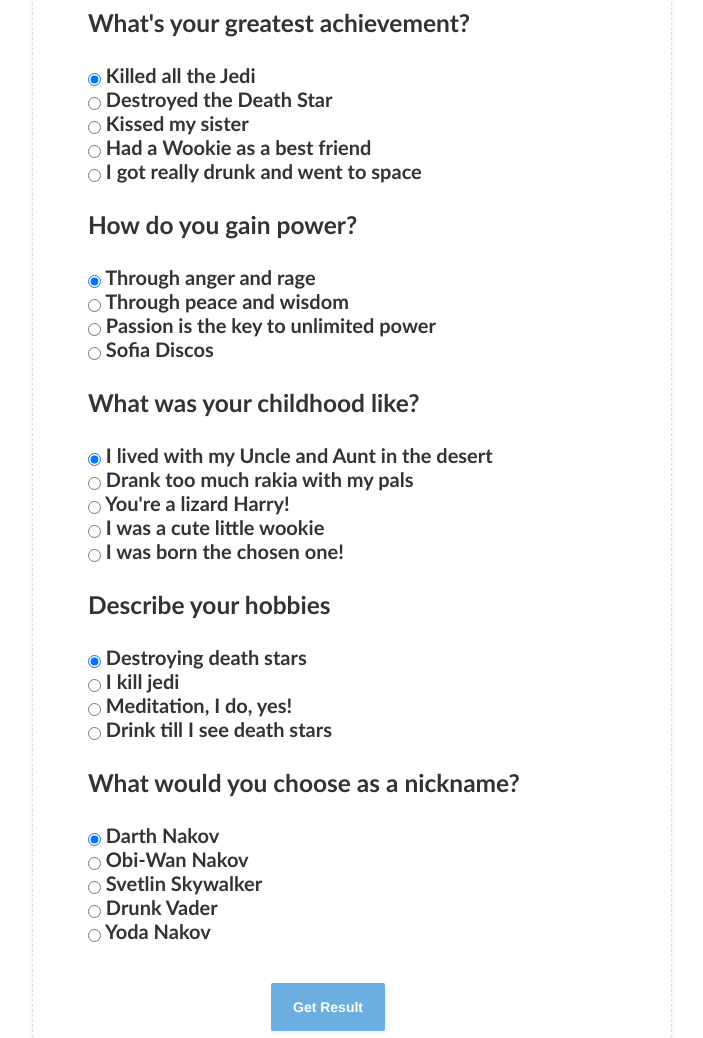
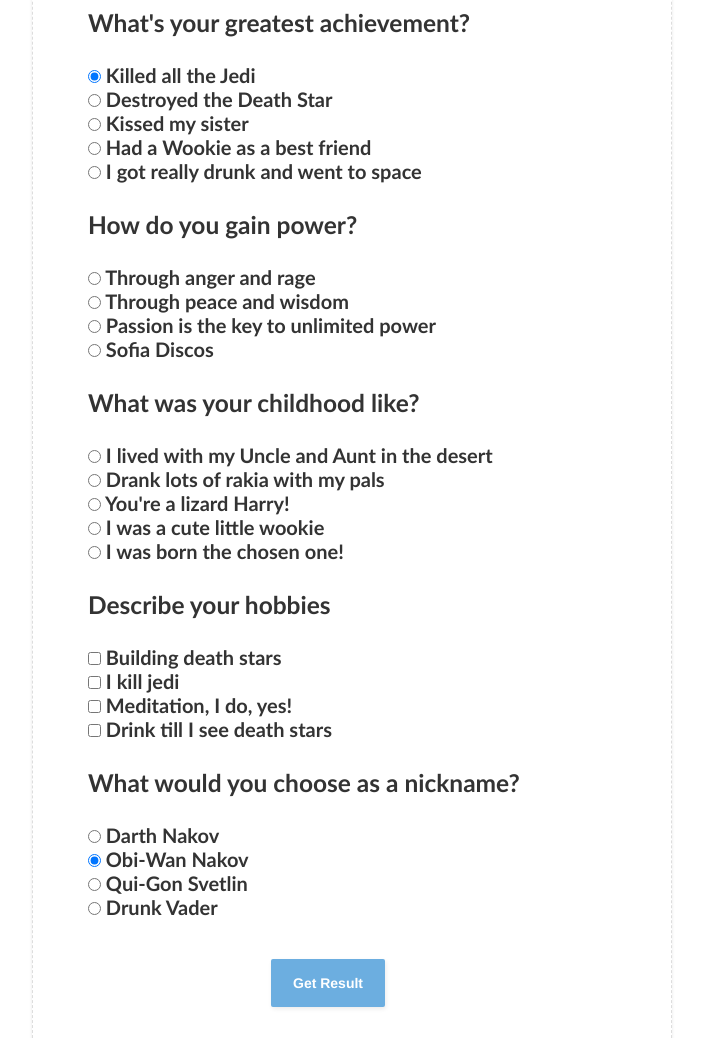
Before and after one commit to SoftUni-Team-Mandalore-WebFundamentals/SoftUniverse, a website: page public/jedi-form.html in a window 1280 px wide. Shown: the part 253-1291 px from the top of the page, without its empty margins (288-991 px from the left). Drawn offline with Linux system fonts and the light colour scheme.

Commit message:
Made corrections to jedi form

```diff
--- a/public/css/jedi-form.css
+++ b/public/css/jedi-form.css
@@ -7,6 +7,10 @@
 
 .form-basic h2 {
     margin-bottom: 50px;
+}
+
+header {
+    background-color: black;
 }
 
 .form-row {
@@ -32,10 +36,6 @@
 }
 
 #result-drunk {
-    display: none;
-}
-
-#result-luke {
     display: none;
 }
 
@@ -69,6 +69,7 @@
     margin-bottom: 10px;
 }
 
+/*pop-up result queries*/
 @media only screen and (max-width: 600px) and (max-height: 550px) {
     .result p {
         font-size: 15px;
@@ -103,3 +104,13 @@
     padding-right: 14px;
     padding-bottom: 19px;
 }
+
+.choice {
+    display: block;
+}
+
+.choice input {
+    display: inline-block;
+    margin-top: 0px !important;
+    margin-bottom: 2px !important;
+}
--- a/public/jedi-form.html
+++ b/public/jedi-form.html
@@ -44,48 +44,49 @@
 
           <div class="form-row">
             <h3 class="question">What's your greatest achievement?</h3>
-            <input type="radio" name="achievement" value=1 checked> Killed all the Jedi <br>
-            <input type="radio" name="achievement" value=4> Destroyed the Death Star <br>
-            <input type="radio" name="achievement" value=3> Kissed my sister <br>
-            <input type="radio" name="achievement" value=2> Had a Wookie as a best friend <br>
-            <input type="radio" name="achievement" value=0> I got really drunk and went to space <br>
+
+           <span class="choice"><span class="choice"><input type="radio" name="achievement" value="killed-jedi" checked> Killed all the Jedi <br> </span>
+           <span class="choice"><input type="radio" name="achievement" value="death-star"> Destroyed the Death Star <br> </span>
+           <span class="choice"><input type="radio" name="achievement" value="kissed-sister"> Kissed my sister <br> </span>
+           <span class="choice"><input type="radio" name="achievement" value="wookie-friend"> Had a Wookie as a best friend <br> </span>
+           <span class="choice"><input type="radio" name="achievement" value="drunk"> I got really drunk and went to space <br> </span>
           </div>
 
           <div class="form-row">
             <h3 class="question">How do you gain power?</h3>
-            <input type="radio" name="gain-power" value=1 checked> Through anger and rage <br>
-            <input type="radio" name="gain-power" value=3> Through peace and wisdom <br>
-            <input type="radio" name="gain-power" value=2> Passion is the key to unlimited power <br>
-            <input type="radio" name="gain-power" value=0> Sofia Discos <br>
+
+           <span class="choice"><input type="radio" name="gain-power" value="anger-rage"> Through anger and rage <br> </span>
+           <span class="choice"><input type="radio" name="gain-power" value="anger-rage" checked> Through peace and wisdom <br> </span>
+           <span class="choice"><input type="radio" name="gain-power" value="passion"> Passion is the key to unlimited power <br> </span>
+           <span class="choice"><input type="radio" name="gain-power" value="sofia-disco"> Sofia Discos <br> </span>
           </div>
 
           <div class="form-row">
             <h3 class="question">What was your childhood like?</h3>
 
-            <input type="radio" name="childhood" value=3 checked> I lived with my Uncle and Aunt in the desert <br>
-            <input type="radio" name="childhood" value=0> Drank too much rakia with my pals <br>
-            <input type="radio" name="childhood" value=4> You're a lizard Harry! <br>
-            <input type="radio" name="childhood" value=2> I was a cute little wookie <br>
-            <input type="radio" name="childhood" value=1> I was born the chosen one! <br>
+           <span class="choice"> <input type="radio" name="childhood" value="uncle-aunt"> I lived with my Uncle and Aunt in the desert <br> </span>
+           <span class="choice"> <input type="radio" name="childhood" value="drinks"> Drank lots of rakia with my pals <br> </span>
+           <span class="choice"> <input type="radio" name="childhood" value="harry"> You're a lizard Harry! <br> </span>
+           <span class="choice"> <input type="radio" name="childhood" value="wookie"> I was a cute little wookie <br> </span>
+           <span class="choice"> <input type="radio" name="childhood" value="chosen-one"> I was born the chosen one! <br> </span>
           </div>
 
-          <div class="form-row">
+          <span class="choice"><div class="form-row">
             <h3 class="question">Describe your hobbies</h3>
 
-            <input type="radio" name="hobbies" value=2 checked> Destroying death stars <br>
-            <input type="radio" name="hobbies" value=1> I kill jedi <br>
-            <input type="radio" name="hobbies" value=3> Meditation, I do, yes! <br>
-            <input type="radio" name="hobbies" value=0> Drink till I see death stars <br>
+            <span class="choice"><input type="checkbox" name="hobbies" value="death-stars"> Building death stars <br></span>
+            <span class="choice"><input type="checkbox" name="hobbies" value="kill-jedi"> I kill jedi <br></span>
+            <span class="choice"><input type="checkbox" name="hobbies" value="meditation"> Meditation, I do, yes! <br> </span>
+            <span class="choice"><input type="checkbox" name="hobbies" value="drink"> Drink till I see death stars <br> </span>
           </div>
 
           <div class="form-row">
             <h3 class="question">What would you choose as a nickname?</h3>
 
-            <input type="radio" name="choose-nickname" value=1 checked> Darth Nakov <br>
-            <input type="radio" name="choose-nickname" value=2> Obi-Wan Nakov <br>
-            <input type="radio" name="choose-nickname" value=3> Svetlin Skywalker <br>
-            <input type="radio" name="choose-nickname" value=0> Drunk Vader <br>
-            <input type="radio" name="choose-nickname" value=4> Yoda Nakov <br>
+           <span class="choice"> <input type="radio" name="gain-power" value="darth-nakov"> Darth Nakov <br> </span>
+           <span class="choice"> <input type="radio" name="gain-power" value="obi-wan" checked> Obi-Wan Nakov <br> </span>
+           <span class="choice"> <input type="radio" name="gain-power" value="qui-gon-nakov"> Qui-Gon Svetlin <br> </span>
+           <span class="choice"> <input type="radio" name="gain-power" value="drunk-vader"> Drunk Vader <br> </span>
           </div>
 
           <button type="button" onclick="return getResult()">Get Result</button>
@@ -139,21 +140,7 @@
         </p>
 
         <button type="button" onclick="return closeResult()">X</button>
-       </div>
-
-       <div id="result-luke" class="result">
-
-        <img src="img/luke-poster.jpg"/>
-
-        <p>
-          Ти си обикновенно селско момче. Отишел си в големия град за да постигнеш нещо. Внимавай!
-          Някои момичета покрай теб могат да се окажат твоите сестри. Но в крайна сметка ти имаш шанс да спасиш
-          Галактиката, така че не се притеснявай.
-        </p>
-
-        <button type="button" onclick="return closeResult()">X</button>
       </div>
-
     </main>
     <footer>
       <div class="foot-wrap">
```
